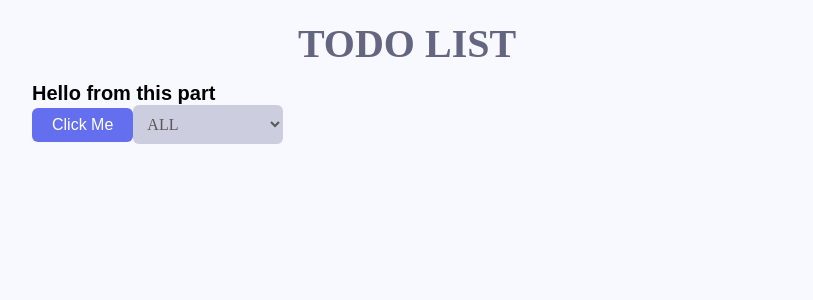
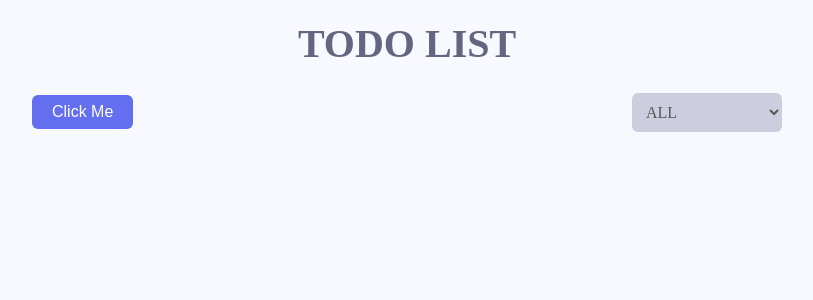
Before and after one commit to debbyuzuegbu/todo-app, a React (Create React App) app: page / in a window 1280 px wide. Shown: the top 300 px of the page, without its empty margins (233-1046 px from the left). Built offline with nearby package versions, Linux system fonts and the light colour scheme.

Commit message:
styled the app header section

```diff
--- a/src/Component/AppHeader.jsx
+++ b/src/Component/AppHeader.jsx
@@ -1,10 +1,10 @@
 import React from 'react';
 import Button, { SelectButton } from './Button';
+import styles from '../styles/modules/app.module.scss';
 
 function AppHeader() {
   return (
-    <div>
-      <h1>Hello from this part</h1>
+    <div className={styles.appHeader}>
       <Button variant="primary">Click Me</Button>
       <SelectButton>
         <option value="all">ALL</option>
```
